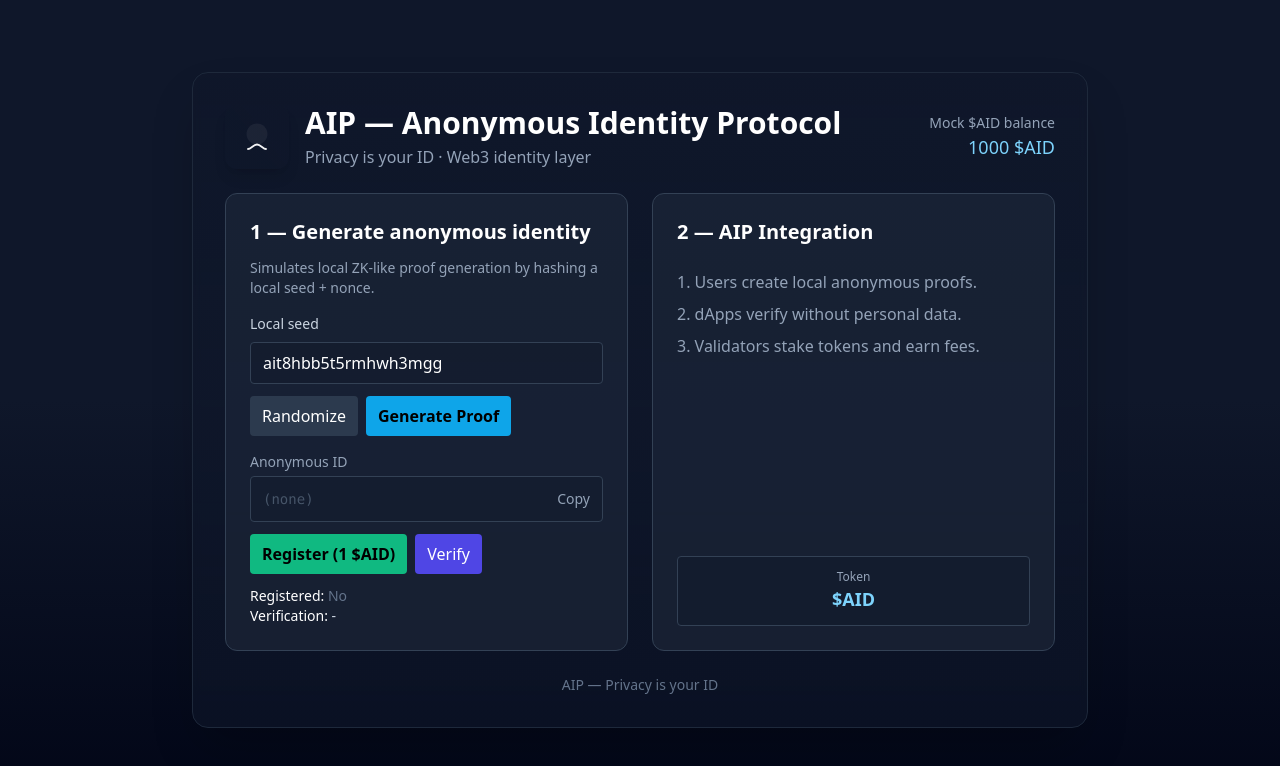
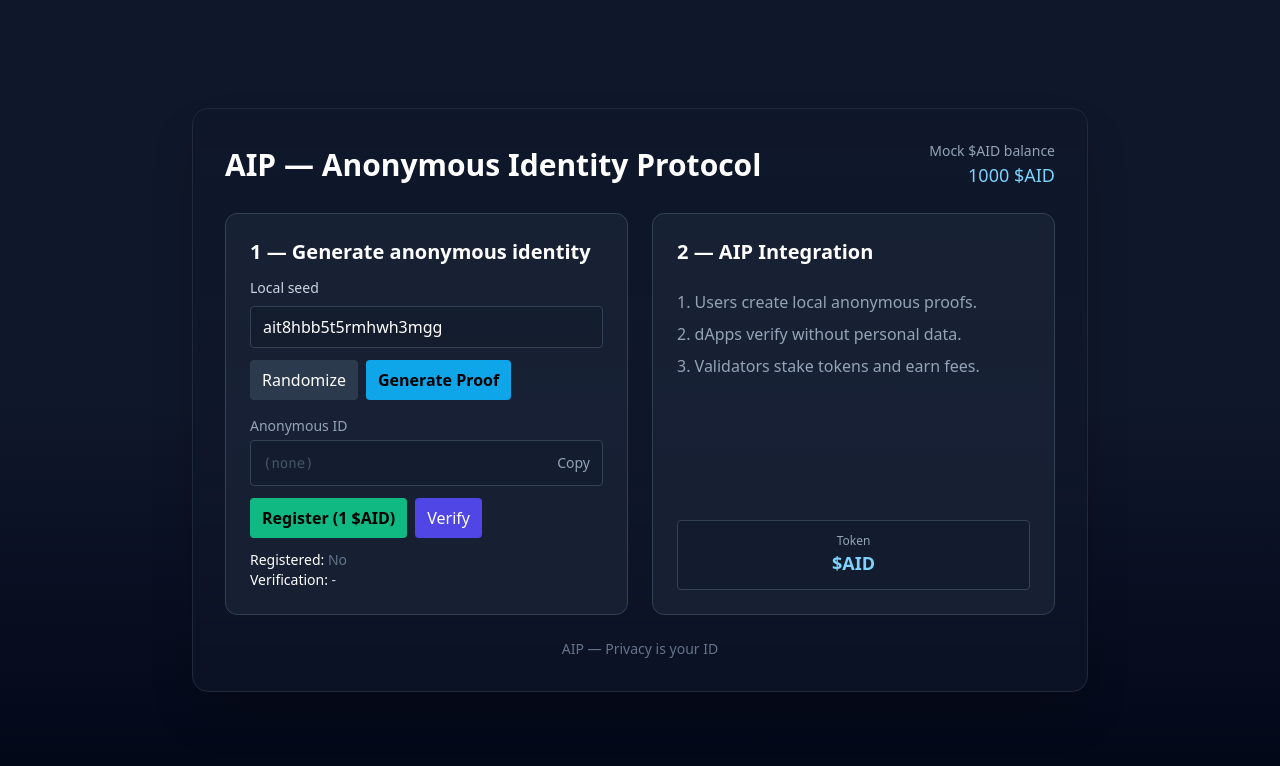
Before and after one commit to diegoangelgimenez-sys/AIP-Protocol, a Next.js app: page / in a window 1280 px wide. Shown: the top 766 px of the page. Built offline with nearby package versions, Linux system fonts and the light colour scheme.

Commit message:
Add UI to index page

```diff
--- a/pages/index.tsx
+++ b/pages/index.tsx
@@ -23,9 +23,7 @@ export default function Home() {
   const [loading, setLoading] = useState<boolean>(false);
   const [balance, setBalance] = useState<number>(1000);
 
-  useEffect(() => {
-    setSeed(randomSeed());
-  }, []);
+  useEffect(() => { setSeed(randomSeed()) }, []);
 
   useEffect(() => {
     const reg = JSON.parse(localStorage.getItem(MOCK_REGISTRY_KEY) || '[]');
@@ -73,19 +71,10 @@ export default function Home() {
 
   return (
     <div className="min-h-screen bg-gradient-to-b from-slate-900 via-slate-900 to-slate-950 text-white p-6 flex items-center justify-center relative overflow-hidden">
-      <div className="particles" aria-hidden />
       <div className="max-w-4xl w-full bg-gradient-to-b from-slate-900/80 to-slate-900/60 rounded-2xl p-8 shadow-2xl border border-slate-800 backdrop-blur-sm">
+
         <header className="flex items-center gap-4 mb-6">
-          <div className="w-16 h-16 flex items-center justify-center bg-gradient-to-tr from-aipcyan to-aipblue rounded-xl shadow-lg glow pulse">
-            <svg width="36" height="36" viewBox="0 0 24 24" fill="none" xmlns="http://www.w3.org/2000/svg">
-              <path d="M12 3c3.866 0 7 3.134 7 7s-3.134 7-7 7-7-3.134-7-7 3.134-7 7-7z" fill="rgba(255,255,255,0.06)"/>
-              <path d="M6 20c2 0 3.5-3 6-3s4 3 6 3" stroke="#ffffff" strokeOpacity="0.95" strokeWidth="1.2" strokeLinecap="round" strokeLinejoin="round" />
-            </svg>
-          </div>
-          <div>
-            <h1 className="text-3xl font-semibold">AIP — Anonymous Identity Protocol</h1>
-            <p className="text-slate-400 mt-1">Privacy is your ID · Web3 identity layer</p>
-          </div>
+          <h1 className="text-3xl font-semibold">AIP — Anonymous Identity Protocol</h1>
           <div className="ml-auto text-right">
             <div className="text-sm text-slate-400">Mock $AID balance</div>
             <div className="font-medium text-sky-300 text-lg">{balance} $AID</div>
@@ -93,10 +82,9 @@ export default function Home() {
         </header>
 
         <main className="grid grid-cols-1 md:grid-cols-2 gap-6">
+
           <section className="bg-slate-800/60 rounded-xl p-6 border border-slate-700">
             <h2 className="text-xl font-semibold mb-3">1 — Generate anonymous identity</h2>
-            <p className="text-slate-400 text-sm mb-4">Simulates local ZK-like proof generation by hashing a local seed + nonce.</p>
-
             <label className="block text-slate-300 text-sm mb-2">Local seed</label>
             <input value={seed} onChange={e => setSeed(e.target.value)} className="w-full bg-slate-900/40 border border-slate-700 rounded px-3 py-2 mb-3 outline-none" />
 
@@ -136,9 +124,13 @@ export default function Home() {
               <div className="text-lg font-semibold text-sky-300">$AID</div>
             </div>
           </aside>
+
         </main>
 
-        <footer className="mt-6 text-sm text-slate-500 text-center">AIP — Privacy is your ID</footer>
+        <footer className="mt-6 text-sm text-slate-500 text-center">
+          AIP — Privacy is your ID
+        </footer>
+
       </div>
     </div>
   );
```
